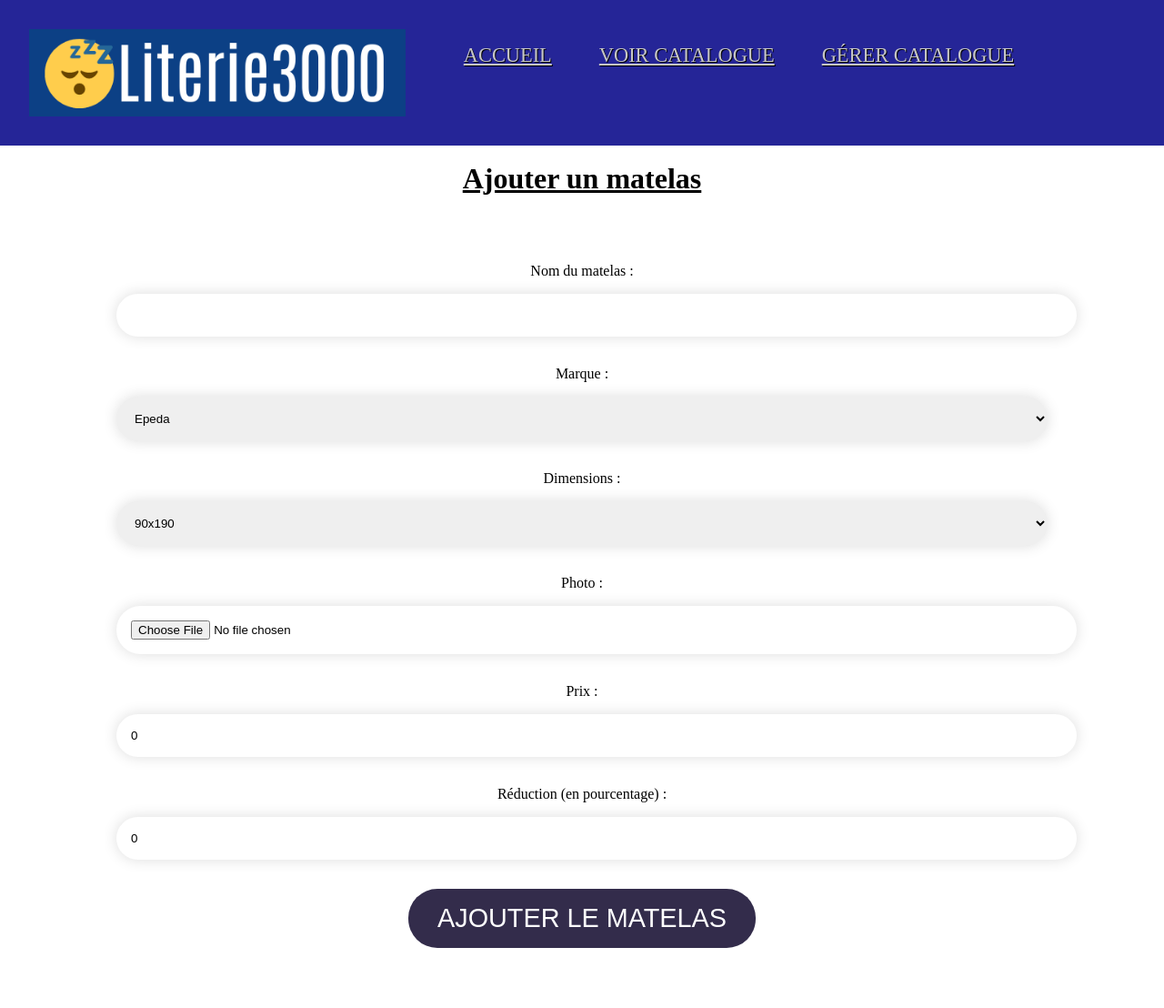
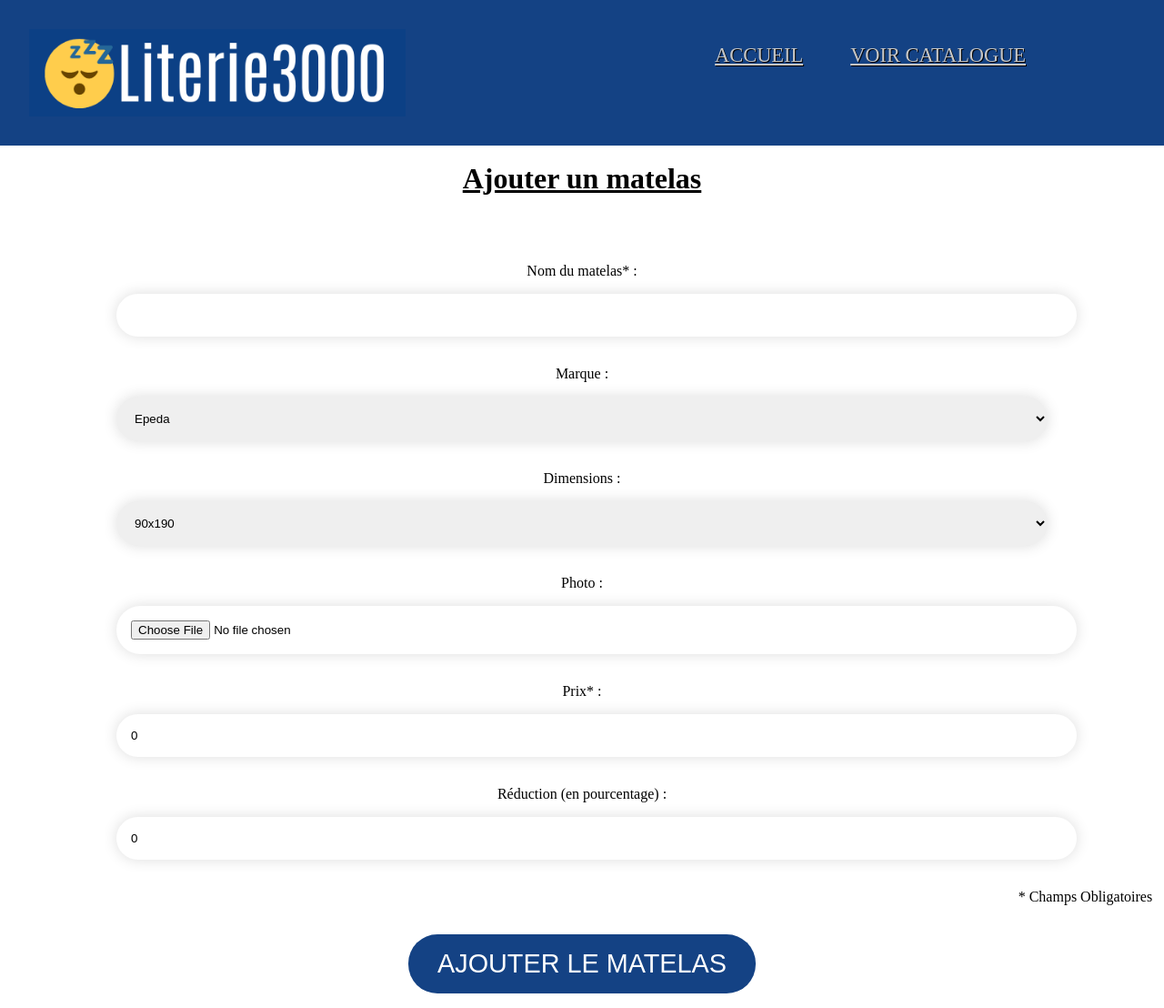
Before and after one commit to DezecacheN/Literie3000, a PHP site: page /add_catalogue.php in a window 1280 px wide. Shown: the whole page at 91% size. Before the commit the page ends 1042 px from the top, so only its background shows below. Run offline with PHP 8.4, Linux system fonts and the light colour scheme; data comes from the database, SQL or seed files in the repository.

Commit message:
fin de fonctionnalité suppresion

```diff
--- a/add_catalogue.php
+++ b/add_catalogue.php
@@ -18,6 +18,10 @@ if (!empty($_POST)) {
     // Valider que le champ name est bien renseigné
     if (empty($name)) {
         $errors["name"] = "Le nom du matelas est obligatoire";
+    }
+
+    if (empty($price)) {
+        $errors["price"] = "Veuillez renseigner un prix";
     }
 
     // Gestion de l'upload de la photo de notre recette
@@ -99,7 +103,7 @@ if (!empty($_POST)) {
 <form action="" method="post" enctype="multipart/form-data">
 
     <div class="form-group">
-        <label for="inputName">Nom du matelas :</label>
+        <label for="inputName">Nom du matelas* :</label>
         <input type="text" id="inputName" name="name" value="<?= isset($name) ? $name : "" ?>">
         <?php
         if (isset($errors["name"])) {
@@ -154,8 +158,15 @@ if (!empty($_POST)) {
     </div>
 
     <div class="form-group">
-        <label for="inputPrice">Prix :</label>
+        <label for="inputPrice">Prix* :</label>
         <input type="number" name="price" id="inputPrice" value="<?= isset($price) ? $price : 0 ?>">
+        <?php
+        if (isset($errors["price"])) {
+        ?>
+            <span class="info-error"><?= $errors["price"] ?></span>
+        <?php
+        }
+        ?>
     </div>
 
 
@@ -165,7 +176,7 @@ if (!empty($_POST)) {
     </div>
 
 
-
+        <p class="legende">* Champs Obligatoires</p>
     <input type="submit" value="Ajouter le matelas" class="btn">
 </form>
 </div>
--- a/catalogue.php
+++ b/catalogue.php
@@ -10,7 +10,6 @@ include("templates/header.php")
 
             ?>
 
-                    <!-- <div class="flex-container"> -->
                     <div class="encart">
 
 
--- a/css/main.css
+++ b/css/main.css
@@ -31,8 +31,13 @@ body {
     top: 0;
     left: 0;
     right: 0;
-    background-color: rgb(37, 37, 151);
+    background-color: rgba(20,66,132,255);
 }
+
+nav {
+    position: absolute;
+    right: 10%;
+  }
 
   header img {
     height: 6rem;
@@ -91,7 +96,7 @@ body {
 .homeSection2{
     width: 100%;
     text-align: center;
-    background-color: rgb(76, 79, 85);
+    background-color: rgba(20,66,132,255);
 
     padding: 10vh 0;
 }
@@ -103,14 +108,7 @@ body {
 
 }
 
-/* .background {
-    position:absolute;
-    background-image: linear-gradient(#24232252, rgb(148, 153, 214)), url("../img/wallpaper.jpg");
-    background-size: auto 100%;
-    background-position: center;
-      min-height: 150vh;
-      min-width: 100vw;
-} */
+
 
 /* -------------------------------------------------------------------------- */
 /* Ajout catalogue */
@@ -157,7 +155,7 @@ body {
 
   .btn {
     font-size: 1.8rem;
-    background-color: #332c4b;
+    background-color: rgba(20,66,132,255);
     color: white;
     padding: 1rem 2rem;
     margin: 1rem auto;
@@ -166,6 +164,14 @@ body {
     border-radius: 2rem;
   }
 
+  .info-error {
+    color:red;
+  }
+
+  .legende {
+    text-align: right;
+    padding-right: 1vw;
+  }
 
   /* ------------------------------------------------------- */
   /* catalogue */
@@ -224,4 +230,5 @@ body {
     margin-top: 7vh;
     border: 2px solid black;
     border-radius: 15px;
+    background-color: whitesmoke;
 }
--- a/templates/header.php
+++ b/templates/header.php
@@ -6,9 +6,7 @@
     <meta name="viewport" content="width=device-width, initial-scale=1.0" />
     <title>Literie 3000</title>
     <link href="https://fonts.googleapis.com/css2?family=Raleway:wght@400;700&display=swap" rel="stylesheet">
-    <!-- <link rel="stylesheet" href="css/bootstrap.css"> -->
 
-    <link rel="stylesheet" href="css/icomoon.css" />
     <link rel="stylesheet" href="css/main.css" />
 </head>
 
@@ -19,7 +17,6 @@
             <ul>
                 <a href="./index.php" class="nav-link">Accueil</a>
                 <a href="./catalogue.php" class="nav-link">Voir Catalogue</a>
-                <a href="./edit_catalogue.php" class="nav-link">Gérer Catalogue</a>
             </ul>
         </nav>
 
```
Also changed, not shown: index.php (+20 -3 lines), img/matelas/0fd60daa1a5e7c5bb26de9268cc54852.png (added).
